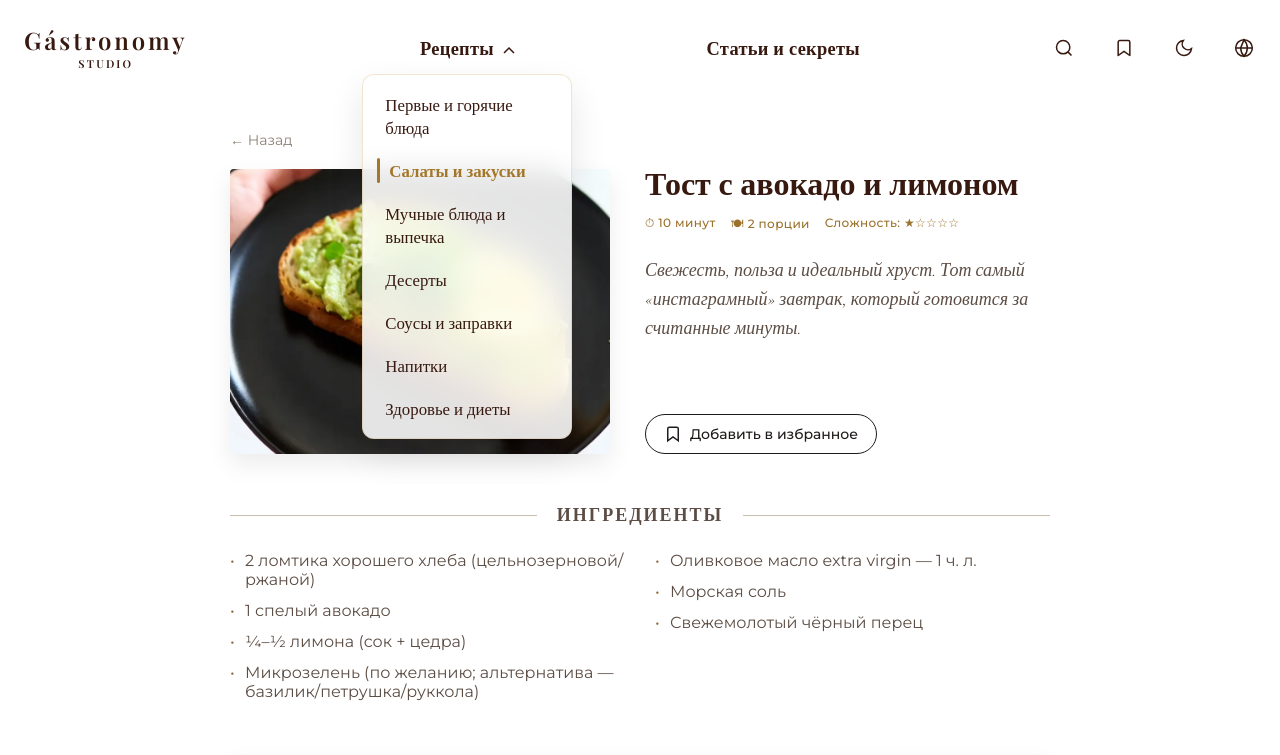
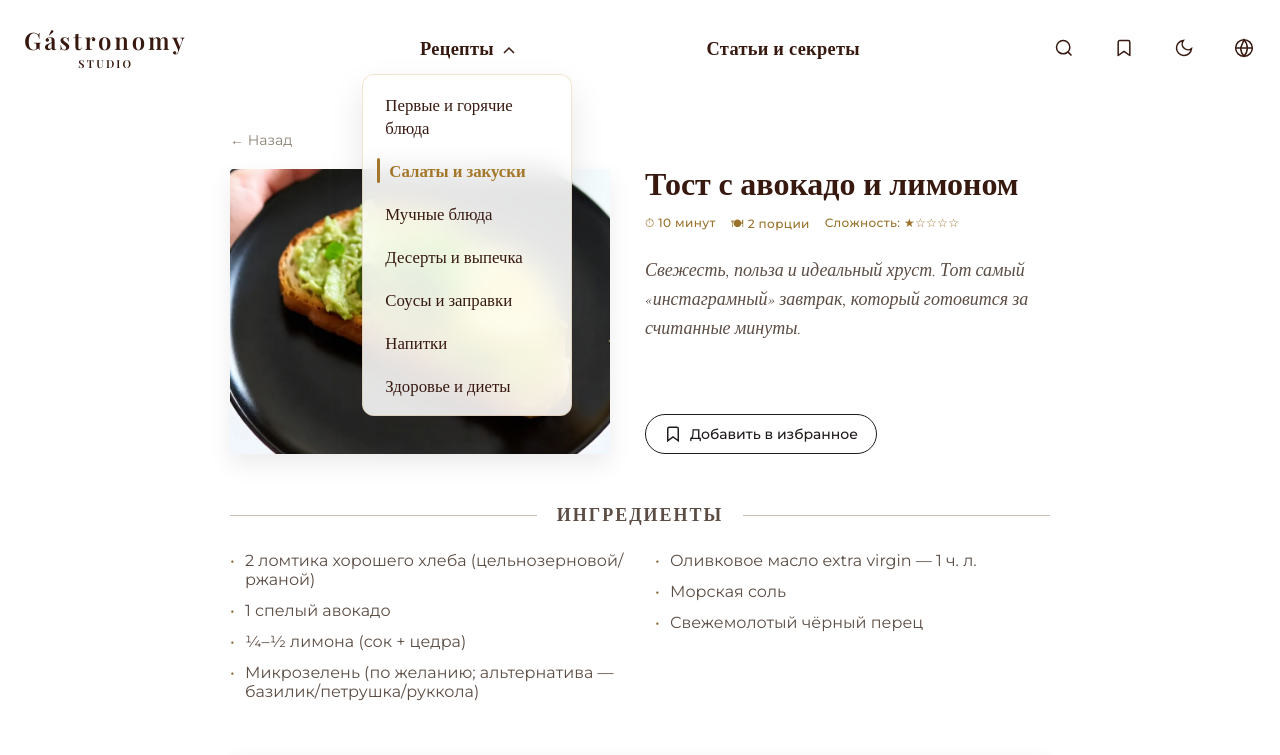
Before and after one commit to web-projects-space/gastronomy-studio, a plain HTML site: page recipes/salads/avocado-lemon-toast.html in a window 1280 px wide. Both pictures are taken after a click on the link "Рецепты". Shown: the top 755 px of the page. Drawn offline with nearby package versions, Linux system fonts and the light colour scheme; a web font is replaced by a local one.

Commit message:
Исправлена ссылка в выпадающем списке для мучной категории, изменено название мучной категории и десертов

```diff
--- a/recipes/salads/avocado-lemon-toast.html
+++ b/recipes/salads/avocado-lemon-toast.html
@@ -55,8 +55,8 @@
             <div class="glass-dropdown">
                 <a href="/gastronomy-studio/recipes/hot-dishes/index.html" class="dropdown-item">Первые и горячие блюда</a>
                 <a href="/gastronomy-studio/recipes/salads/index.html" class="dropdown-item is-active">Салаты и закуски</a>
-                <a href="/gastronomy-studio/recipes/baking.html" class="dropdown-item">Мучные блюда и выпечка</a>
-                <a href="/gastronomy-studio/recipes/desserts/index.html" class="dropdown-item">Десерты</a>
+                <a href="/gastronomy-studio/recipes/baking/index.html" class="dropdown-item">Мучные блюда</a>
+                <a href="/gastronomy-studio/recipes/desserts/index.html" class="dropdown-item">Десерты и выпечка</a>
                 <a href="/gastronomy-studio/recipes/sauces/index.html" class="dropdown-item">Соусы и заправки</a>
                 <a href="/gastronomy-studio/recipes/drinks/index.html" class="dropdown-item">Напитки</a>
                 <a href="/gastronomy-studio/recipes/health-and-diet/index.html" class="dropdown-item">Здоровье и диеты</a>
```
